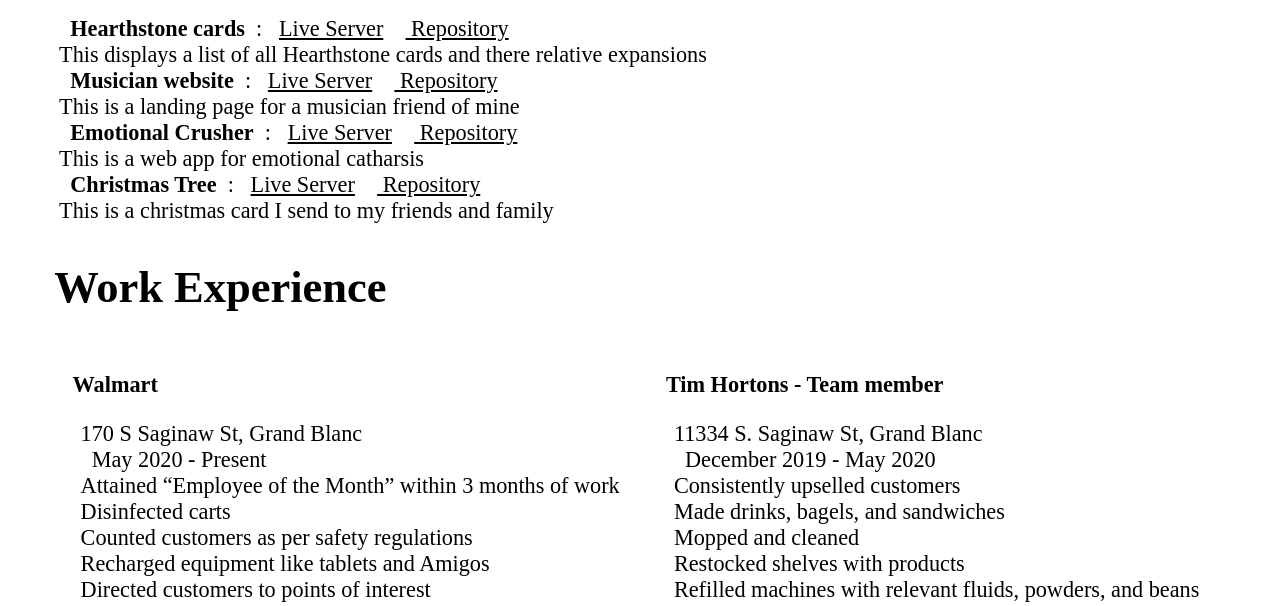
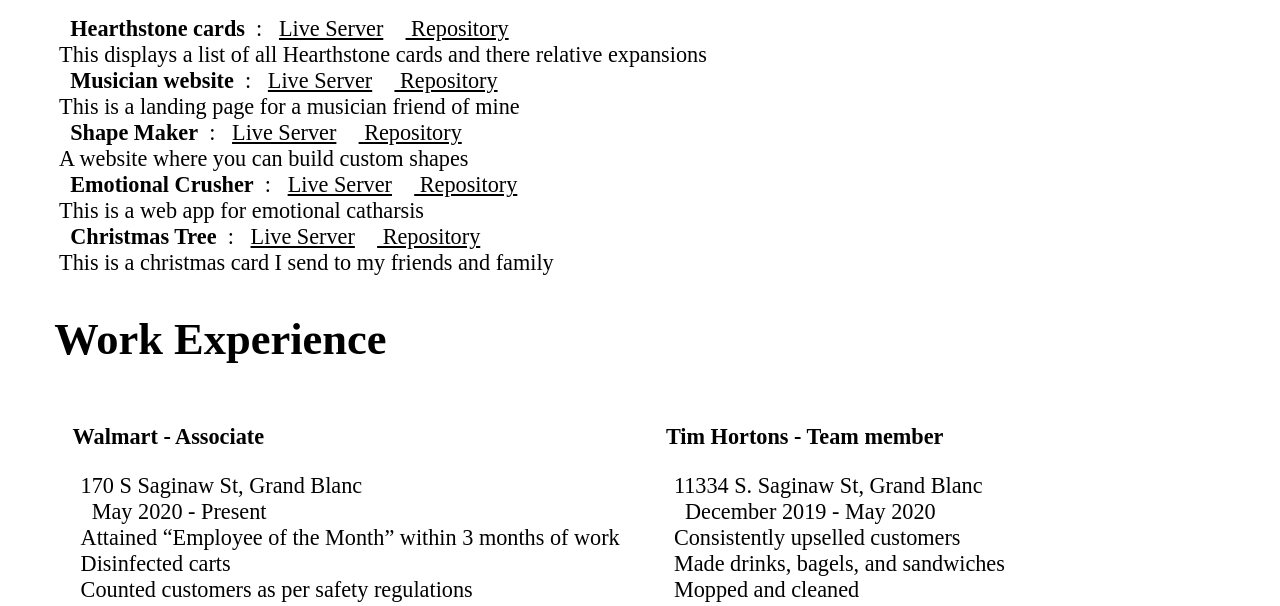
Before and after one commit to collerhatguy/resume-2, a plain HTML site: page index.html in a window 1280 px wide. Shown: the part 567-1173 px from the top of the page. Drawn offline with Linux system fonts and the light colour scheme.

Commit message:
shape maker
added shapemaker to portfolio

```diff
--- a/index.html
+++ b/index.html
@@ -30,6 +30,8 @@
           <aside>This displays a list of all Hearthstone cards and there relative expansions</aside>
           <li><b>Musician website</b>: <a target="_blank" href="https://collerhatguy.github.io/JosephVoelker/">Live Server</a><a target="_blank" href="https://github.com/collerhatguy/JosephVoelker"> Repository</a></li>
           <aside>This is a landing page for a musician friend of mine</aside>
+          <li><b>Shape Maker</b>: <a target="_blank" href="https://collerhatguy.github.io/shapeMaker/">Live Server</a><a target="_blank" href="https://github.com/collerhatguy/shapeMaker"> Repository</a></li>
+          <aside>A website where you can build custom shapes</aside>
           <li><b>Emotional Crusher</b>: <a target="_blank" href="https://collerhatguy.github.io/emotional-furnace/">Live Server</a><a target="_blank" href="https://github.com/collerhatguy/emotional-furnace"> Repository</a></li>
           <aside>This is a web app for emotional catharsis</aside>
           <li><b>Christmas Tree</b>: <a target="_blank" href="https://collerhatguy.github.io/christmasTree/">Live Server</a><a target="_blank" href="https://github.com/collerhatguy/christmasTree"> Repository</a></li>
@@ -39,7 +41,7 @@
         <h2>Work Experience</h2>
         <div class="experience">
         <div class="walmart">
-          <h3>Walmart</h3>
+          <h3>Walmart - Associate </h3>
             <ul>
               <li>170 S Saginaw St, Grand Blanc</li>
               <li><time>May 2020 - Present</time></li>
```
